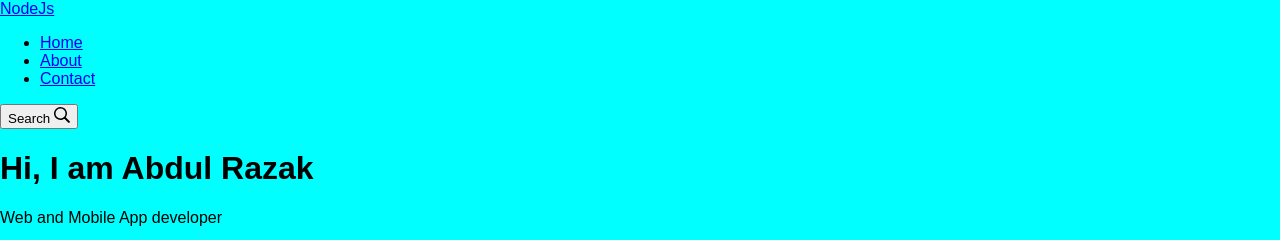
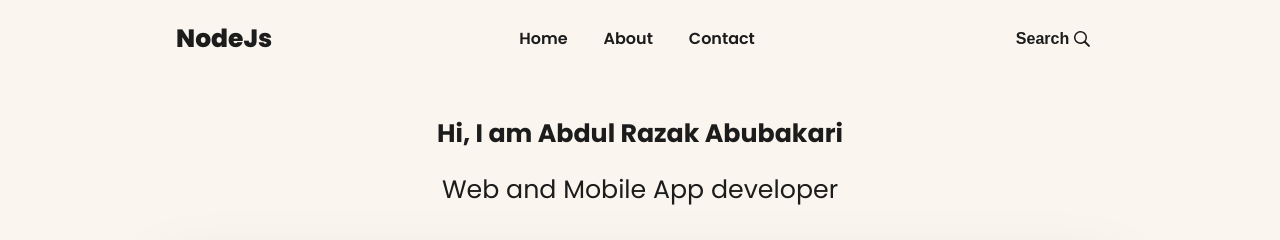
Before and after one commit to RasZarky/nodejs-blog, a Node server app: page / in a window 1280 px wide. Shown: the top 240 px of the page. Run offline with Node 20, Linux system fonts and the light colour scheme; some libraries are stand-ins or nearby versions.

Commit message:
feat: enhance README and styles, add new features and improve layout

```diff
--- a/public/css/style.css
+++ b/public/css/style.css
@@ -1,6 +1,270 @@
+@import url("https://fonts.googleapis.com/css2?family=IBM+Plex+Sans:ital,wght@0,100..700;1,100..700&family=Poppins:ital,wght@0,100;0,200;0,300;0,400;0,500;0,600;0,700;0,800;0,900;1,100;1,200;1,300;1,400;1,500;1,600;1,700;1,800;1,900&display=swap");
+
+:root {
+  --black: #1c1c1c;
+  --gray: #7e7e7e;
+  --gray-light: #e4e4e4;
+  --red: #b30000;
+  --font-size-base: 1rem;
+  --font-size-lg: clamp(1.56rem, 1vw + 1.31rem, 2.11rem);
+  --font-size-md: clamp(1.25rem, 0.61vw + 1.1rem, 1.58rem);
+  --font-size-xl: clamp(2.44rem, 2.38vw + 1.85rem, 3.7rem);
+  --border-redius: 10px;
+}
+
 body {
-    font-family: Arial, sans-serif;
-    margin: 0;
-    padding: 0;
-    background-color: aqua;
+  font-family: "Poppins", sans-serif;
+  color: var(--black);
+  font-size: var(--font-size-base);
+  background-color: #faf5ee;
+  margin: 0;
 }
+
+a {
+  color: var(--black);
+}
+
+h1 {
+  font-size: var(--font-size-xl);
+}
+
+h1 {
+  font-size: var(--font-size-lg);
+}
+
+h1 {
+  font-size: var(--font-size-md);
+}
+
+input[type="text"],
+input[type="email"],
+input[type="password"],
+input[type="search"],
+select,
+textarea {
+  font-family: "poppins", sans-serif;
+  display: block;
+  width: 100%;
+  padding: 0.7rem 0.75rem;
+  margin-bottom: 1rem;
+  box-sizing: border-box;
+  font-size: var(--font-size-base);
+}
+
+.btn {
+  background-color: var(--black);
+  color: #fff;
+  padding: 16px 32px;
+  border: none;
+  margin: 4px 2px;
+  text-decoration: none;
+  cursor: pointer;
+}
+
+.btn-delete {
+  background-color: var(--red);
+  padding: 10px 16px;
+}
+
+img {
+  max-width: 100%;
+  height: auto;
+}
+
+/* Layout */
+.container {
+  max-width: 928px;
+  margin: 0 auto;
+  padding: 0 10px;
+}
+
+.main {
+  padding: 20px 0;
+}
+
+/* Hero section */
+.hero-image {
+  max-height: 528px;
+  filter: drop-shadow(0px 44px 34px rgba(0, 0, 0, 0.25));
+  overflow: hidden;
+  border-radius: var(--border-redius);
+}
+
+/* Main Header */
+.header {
+  display: grid;
+  align-items: center;
+  grid-template-columns: 1fr 1fr;
+  grid-template-columns: auto;
+  padding-top: 10px;
+  grid-template-areas:
+    "logo button"
+    "menu menu";
+}
+
+@media only screen and (min-width: 768px) {
+  .header {
+    grid-template-columns: auto 1fr auto;
+    grid-template-areas: "logo menu button";
+  }
+}
+
+.header__logo {
+  grid-area: logo;
+  font-weight: 800;
+  font-size: 25px;
+  text-decoration: none;
+}
+
+.header__logo:hover {
+  text-decoration: underline;
+}
+
+.header__nav {
+  display: flex;
+  justify-content: center;
+  grid-area: menu;
+}
+
+.header__button {
+  grid-area: button;
+  justify-content: end;
+  display: flex;
+}
+
+.header__button button {
+  display: flex;
+  gap: 0.3rem;
+  align-items: center;
+  border: 0;
+  padding: 6px 12px;
+  background: none;
+  border: 2px solid transparent;
+  border-radius: var(--border-redius);
+  font-size: var(--font-size-base);
+  font-weight: 600;
+  color: var(--black);
+}
+
+.header__button button:hover {
+  border: 2px solid var(--black);
+  cursor: pointer;
+}
+
+.header__nav ul {
+  list-style-type: none;
+  display: flex;
+  gap: 1rem;
+  font-weight: 600;
+  padding: 0;
+}
+
+.header__nav ul li a {
+  text-decoration: none;
+  padding: 10px;
+}
+
+.header__nav ul li a:hover {
+  text-decoration: underline;
+}
+
+.header__nav ul li a.active {
+  color: var(--gray);
+}
+
+.author {
+  padding: 10px 0;
+  text-align: center;
+}
+
+.author__heading {
+  margin-top: 10px;
+  margin-bottom: 5px;
+}
+
+.author__body {
+  font-size: var(--font-size-md);
+  margin: 5px 0px 40px 0px;
+}
+
+.articles__heading {
+  margin-top: 4rem;
+  font-weight: 400;
+}
+
+.articles-ul {
+  list-style-type: none;
+  padding: 0;
+  margin: 0;
+  font-size: clamp(1.13rem, calc(1.08rem + 0.22vw), 1.25rem);
+  display: flex;
+  flex-direction: column;
+}
+
+.articles-list__date {
+  color: var(--gray);
+  font-size: var(--font-size-base);
+  width: 260px;
+  display: inline-block;
+}
+
+.articles-ul li a {
+  display: flex;
+  flex-direction: column;
+  justify-content: space-between;
+  text-decoration: none;
+  margin: 18px 0;
+}
+
+@media only screen and (min-width: 768px) {
+  .articles-ul li a {
+    flex-direction: row;
+    align-items: center;
+  }
+
+  .articles-list__date {
+    text-align: right;
+  }
+}
+
+.articles-ul li {
+  font-size: 24px;
+  cursor: pointer;
+  transition: filter 0.1s;
+}
+
+.articles-ul li:not(:last-child) {
+  border-bottom: 1px solid var(--gray-light);
+}
+
+.articles-ul li:hover {
+  filter: none;
+}
+
+.articles-ul:hover li {
+  filter: blur(3px);
+}
+
+.articles-ul:hover li:hover {
+  filter: none;
+}
+
+.pagination {
+  display: inline-block;
+  color: var(--gray);
+  text-decoration: none;
+  margin-top: 40px;
+}
+
+.pagination:hover {
+  color: var(--black);
+}
+
+.articles {
+  white-space: pre-wrap;
+}
+
+.footer {
+  margin: 4rem;
+  text-align: center;
+}
--- a/views/index.ejs
+++ b/views/index.ejs
@@ -1,18 +1,30 @@
 <div class="author">
-    <h1 class="author__header">Hi, I am Abdul Razak</h1>
+    <h1 class="author__header">Hi, I am Abdul Razak Abubakari</h1>
     <p. class="author__body">Web and Mobile App developer</p>
 </div>
 
-<img src="/img/mypic.png" alt="My image" class="hero_image" width="981", height="528" >
+<img src="/img/mypic.png" alt="My image" class="hero-image" width="981", height="528" >
 
 <section class="articles">
     <h2 class="articles__heading">Latest Posts</h2>
 
-    <ul class="articles__ul">
-        <li >
+    <ul class="articles-ul">
+        <li class="articles-li" >
             <a href="#" class="articles__link">
                 <span >Post Title</span>
-                <span class="articles__date">Date</span>
+                <span class="articles-list__date">Date</span>
+            </a>
+        </li>
+        <li class="articles-li" >
+            <a href="#" class="articles__link">
+                <span >Post Title</span>
+                <span class="articles-list__date">Date</span>
+            </a>
+        </li>
+        <li class="articles-li" >
+            <a href="#" class="articles__link">
+                <span >Post Title</span>
+                <span class="articles-list__date">Date</span>
             </a>
         </li>
     </ul>
--- a/views/partials/header.ejs
+++ b/views/partials/header.ejs
@@ -1,21 +1,21 @@
 <header class="header">
-    <a href="/" class="header_logo">NodeJs</a>
+    <a href="/" class="header__logo">NodeJs</a>
 
-    <nav class="header_nav">
-       <ul class="header_list">
-           <li class="header_item">
-               <a href="/" class="header_link">Home</a>
+    <nav class="header__nav">
+       <ul class="header__list">
+           <li class="header__item">
+               <a href="/" class="header__link">Home</a>
            </li>
            <li class="header_item">
-               <a href="/about" class="header_link">About</a>
+               <a href="/about" class="header__link">About</a>
            </li>
             <li class="header_item">
-                <a href="/contact" class="header_link">Contact</a>
+                <a href="/contact" class="header__link">Contact</a>
             </li>
     </ul>
     </nav>
 
-    <div class="header_button">
+    <div class="header__button">
         <button class="setachBtn" aria-expanded="false">
             Search
             <svg class="searchIcon" xmlns="http://www.w3.org/2000/svg" width="16" height="16" fill="currentColor" viewBox="0 0 16 16">
```
Also changed, not shown: README.md.
